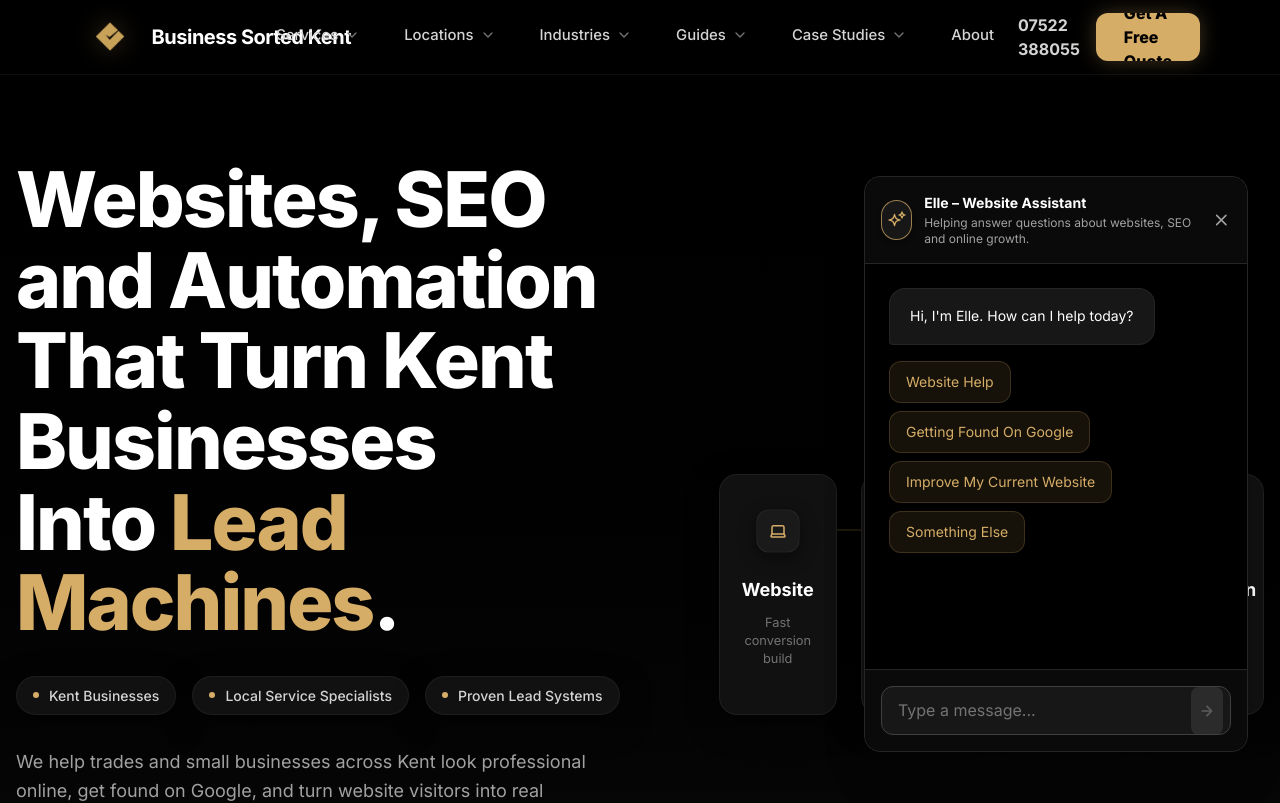
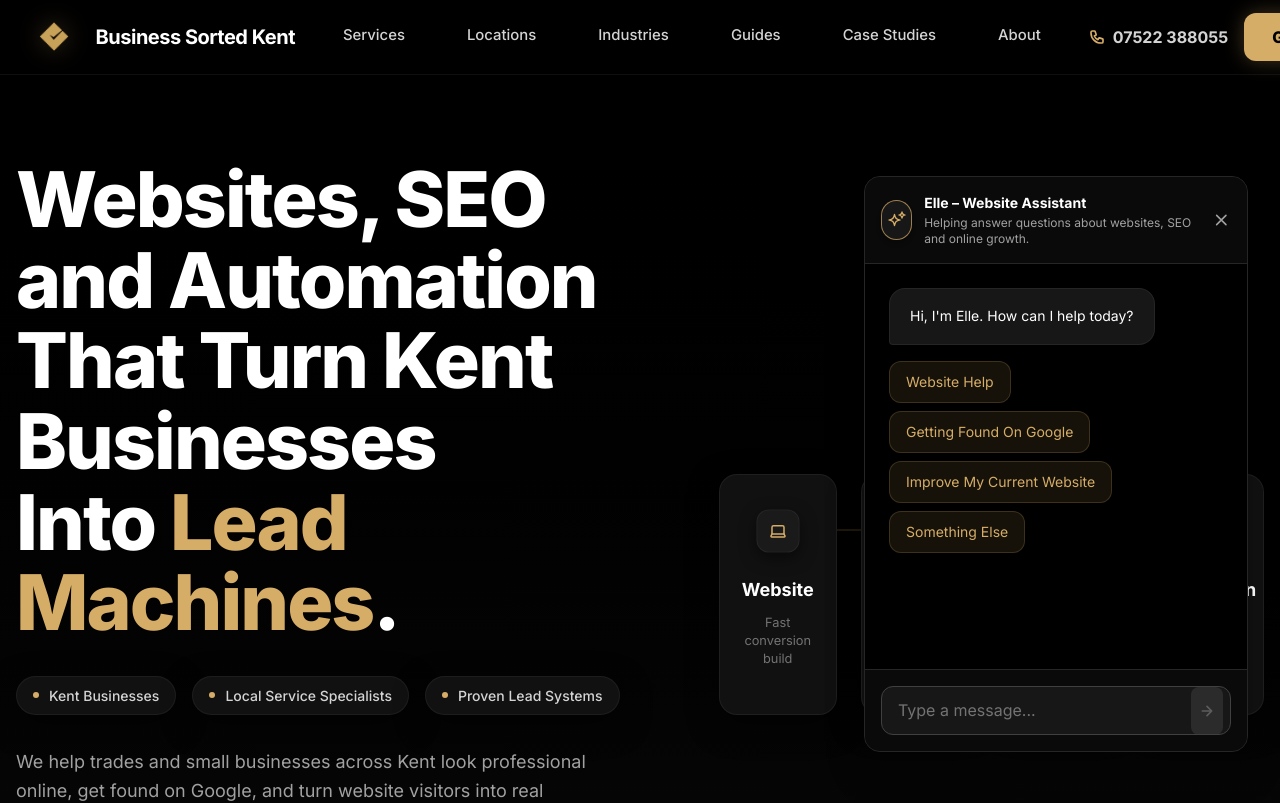
Before and after one commit to taverncreative/bsk, a Next.js app: page / in a window 1280 px wide. Shown: the top 803 px of the page. Built offline with nearby package versions, Linux system fonts and the light colour scheme; no server answers; the database is empty.

Commit message:
fix: responsive global navigation overlapping and collision issues

```diff
--- a/components/layout/Navbar.tsx
+++ b/components/layout/Navbar.tsx
@@ -54,27 +54,27 @@ export default function Navbar() {
           : 'bg-black/40 backdrop-blur-sm border-[rgba(255,255,255,0.06)] py-3'
       }`}
     >
-      <div className="w-full max-w-[1600px] mx-auto px-4 lg:px-14 xl:px-20 relative">
-        <div className="flex items-center justify-between w-full">
+      <div className="w-full max-w-[1400px] mx-auto px-4 md:px-6 relative">
+        <div className="flex items-center justify-between w-full gap-4 md:gap-8 transition-all duration-200">
 
           {/* Logo */}
-          <div className="flex lg:flex-1 justify-start">
+          <div className="flex shrink-0 min-w-0 md:min-w-[220px]">
             <Link href="/" className="flex items-center gap-3 group relative z-50 shrink-0">
               <Image
                 src="/logo.png"
                 alt="Business Sorted Kent Logo"
                 width={60}
                 height={40}
-                className={`object-contain drop-shadow-[0_0_12px_rgba(214,173,103,0.3)] transition-all duration-400 ease-out ${isScrolled ? 'h-8 w-auto' : 'h-10 w-auto'} group-hover:scale-105`}
+                className={`object-contain drop-shadow-[0_0_12px_rgba(214,173,103,0.3)] transition-all duration-400 ease-out ${isScrolled ? 'h-8' : 'h-10'} w-auto group-hover:scale-105`}
               />
-              <span className={`font-bold text-white tracking-tight transition-all duration-400 ${isScrolled ? 'text-lg' : 'text-xl'}`}>
+              <span className={`font-bold text-white tracking-tight transition-all duration-400 ${isScrolled ? 'text-lg' : 'text-xl'} whitespace-nowrap`}>
                 Business Sorted Kent
               </span>
             </Link>
           </div>
 
           {/* Desktop Navigation */}
-          <div className="hidden lg:flex flex-none items-center justify-center space-x-1 xl:space-x-3 whitespace-nowrap text-[0.93em] relative z-50">
+          <div className="hidden md:flex flex-1 items-center justify-center space-x-1 lg:space-x-4 xl:space-x-6 whitespace-nowrap text-[0.93em] relative z-50">
 
             {/* Services Dropdown */}
             <div
@@ -370,12 +370,12 @@ export default function Navbar() {
           </div>
 
           {/* Right Side: Primary CTA & Mobile Toggle */}
-          <div className="flex lg:flex-1 items-center justify-end shrink-0 gap-4">
+          <div className="flex shrink-0 items-center justify-end gap-4 min-w-[60px] md:min-w-[160px] xl:min-w-[220px]">
             <a
               href="tel:07522388055"
-              className="hidden lg:flex items-center gap-2 text-neutral-300 hover:text-brand-gold font-bold transition-colors group"
+              className="hidden xl:flex items-center gap-2 text-neutral-300 hover:text-brand-gold font-bold transition-colors group whitespace-nowrap"
             >
-              <svg className="w-4 h-4 text-brand-gold" fill="none" viewBox="0 0 24 24" stroke="currentColor">
+              <svg className="w-4 h-4 text-brand-gold shrink-0" fill="none" viewBox="0 0 24 24" stroke="currentColor">
                 <path strokeLinecap="round" strokeLinejoin="round" strokeWidth={2.5} d="M3 5a2 2 0 012-2h3.28a1 1 0 01.948.684l1.498 4.493a1 1 0 01-.502 1.21l-2.257 1.13a11.042 11.042 0 005.516 5.516l1.13-2.257a1 1 0 011.21-.502l4.493 1.498a1 1 0 01.684.949V19a2 2 0 01-2 2h-1C9.716 21 3 14.284 3 6V5z" />
               </svg>
               07522 388055
@@ -383,7 +383,7 @@ export default function Navbar() {
 
             <Link
               href="/contact"
-              className="hidden md:inline-flex group relative items-center justify-center bg-brand-gold text-black font-extrabold px-7 py-[2.5] h-12 rounded-xl transition-all duration-300 shadow-[0_0_20px_rgba(214,173,103,0.3)] hover:shadow-[0_0_40px_rgba(214,173,103,0.5)] hover:bg-white active:scale-95 overflow-hidden"
+              className="hidden md:inline-flex group relative items-center justify-center bg-brand-gold text-black font-extrabold px-6 lg:px-7 py-2.5 h-12 rounded-xl transition-all duration-300 shadow-[0_0_20px_rgba(214,173,103,0.3)] hover:shadow-[0_0_40px_rgba(214,173,103,0.5)] hover:bg-white active:scale-95 overflow-hidden whitespace-nowrap shrink-0"
             >
               <span className="relative z-10 flex items-center gap-2">
                 Get A Free Quote
@@ -392,7 +392,7 @@ export default function Navbar() {
             </Link>
 
             <button
-              className="lg:hidden p-2 text-white hover:text-brand-gold transition-colors z-50 flex items-center justify-center min-h-[48px] min-w-[48px]"
+              className="md:hidden p-2 text-white hover:text-brand-gold transition-colors z-50 flex items-center justify-center min-h-[48px] min-w-[48px]"
               onClick={() => setIsMobileMenuOpen(!isMobileMenuOpen)}
               aria-label="Toggle Mobile Menu"
             >
```
